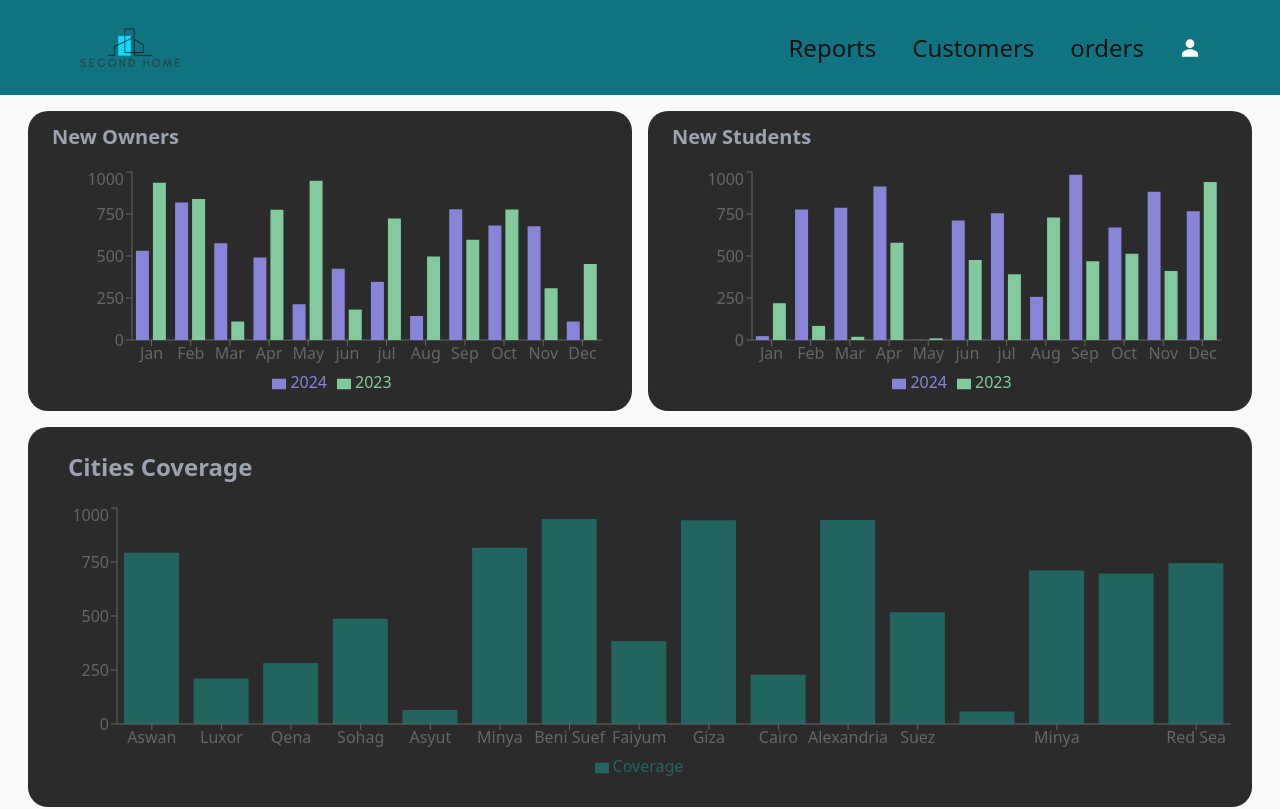
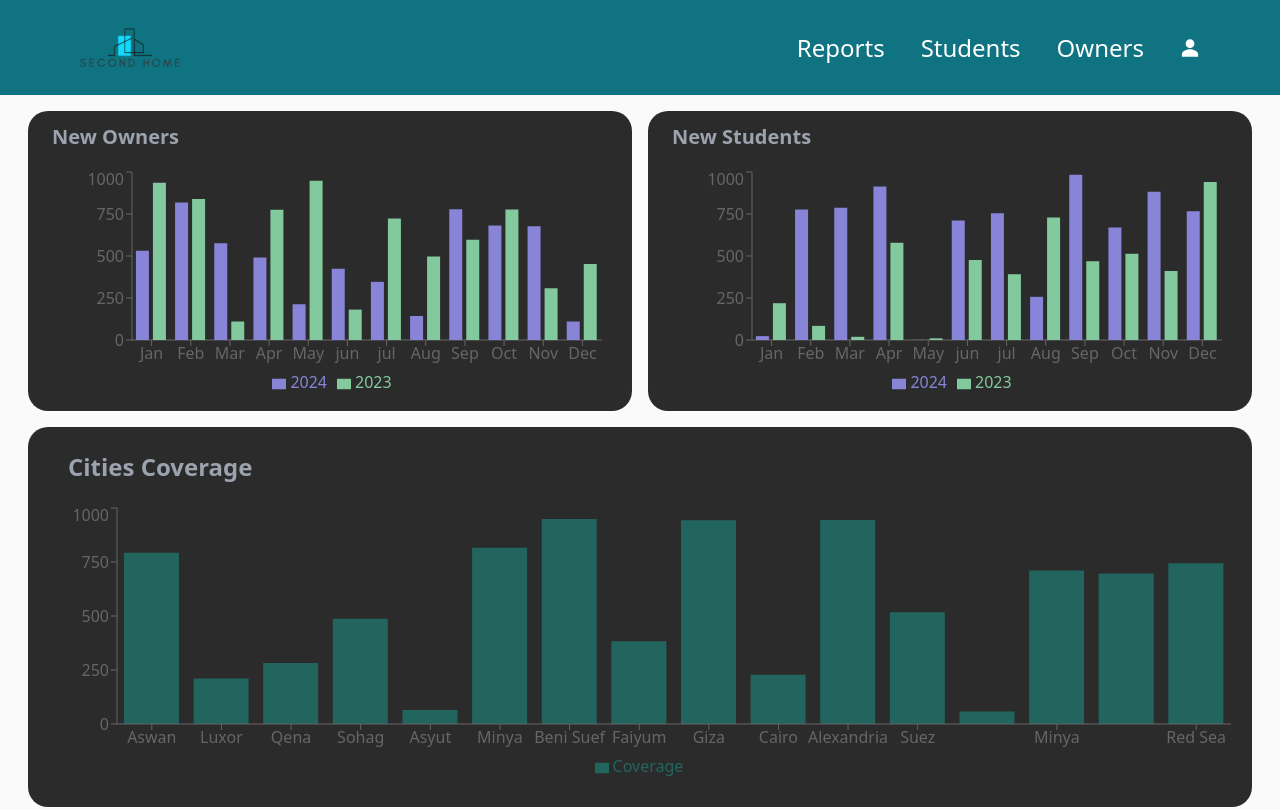
Before and after one commit to AbdelrhmanAbuelnile/second-home, a React (Vite) app: page / in a window 1280 px wide. Shown: the top 809 px of the page. Built offline with nearby package versions, Linux system fonts and the light colour scheme.

Commit message:
fixed header

```diff
--- a/src/components/Header.jsx
+++ b/src/components/Header.jsx
@@ -4,9 +4,9 @@ import { IoPersonSharp } from "react-icons/io5";
 import logo from '../assets/logo.svg'
 import { GiHamburgerMenu } from "react-icons/gi";
 import { IoMdClose } from "react-icons/io";
-import { PiPackageFill } from "react-icons/pi";
+import { FaKey } from "react-icons/fa";
 import { MdOutlineInsertChart } from "react-icons/md";
-import { FaPeopleCarry } from "react-icons/fa";
+import { GiSchoolBag } from "react-icons/gi";
 
 
 function Header() {
@@ -35,9 +35,9 @@ function Header() {
 
 
       <div className="flex flex-row justify-center gap-9 items-center">
-        <Link to={'/'} className="text-fourth text-2xl hidden largelaptop:hidden md:block" >Reports</Link>
-        <Link to={'/customers'} className="text-fourth text-2xl hidden largelaptop:hidden md:block" >Customers</Link>
-        <Link to={'/orders'} className="text-fourth text-2xl hidden largelaptop:hidden md:block" >orders</Link>
+        <Link to={'/'} className="text-white text-2xl hidden largelaptop:hidden md:block" >Reports</Link>
+        <Link to={'/customers'} className="text-white text-2xl hidden largelaptop:hidden md:block" >Students</Link>
+        <Link to={'/orders'} className="text-white text-2xl hidden largelaptop:hidden md:block" >Owners</Link>
         <IoPersonSharp className="text-white text-xl cursor-pointer"/>
         <span className="md:hidden">
         {
@@ -50,9 +50,9 @@ function Header() {
         {
           isOpen &&
           <div ref={dropdownRef} className="absolute z-[99999999] top-20 right-10 bg-secondaryDarkLead p-4 rounded-md flex flex-col gap-4">
-            <Link to={'/'} className="text-fourth text-2xl flex gap-2 items-center" onClick={()=> setIsOpen(!isOpen)} ><MdOutlineInsertChart /> Reports</Link>
-            <Link to={'/customers'} className="text-fourth text-2xl flex gap-2 items-center" onClick={()=> setIsOpen(!isOpen)} ><FaPeopleCarry />Customers</Link>
-            <Link to={'/orders'} className="text-fourth text-2xl flex gap-2 items-center" onClick={()=> setIsOpen(!isOpen)} ><PiPackageFill />orders</Link>
+            <Link to={'/'} className="text-white text-2xl flex gap-2 items-center" onClick={()=> setIsOpen(!isOpen)} ><MdOutlineInsertChart /> Reports</Link>
+            <Link to={'/customers'} className="text-white text-2xl flex gap-2 items-center" onClick={()=> setIsOpen(!isOpen)} ><GiSchoolBag />Students</Link>
+            <Link to={'/orders'} className="text-white text-2xl flex gap-2 items-center" onClick={()=> setIsOpen(!isOpen)} ><FaKey />Owners</Link>
           </div>
         }
       </div>
```
